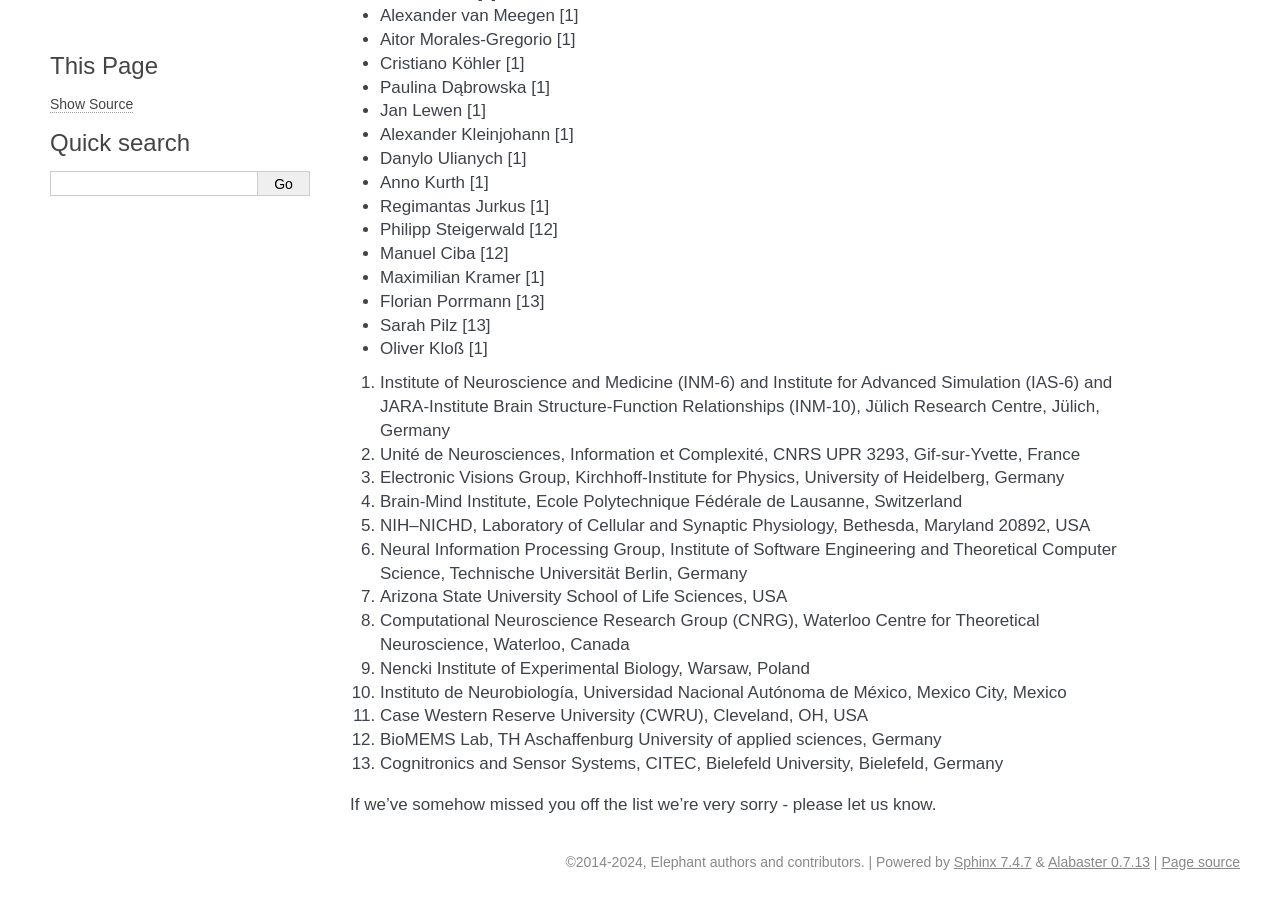
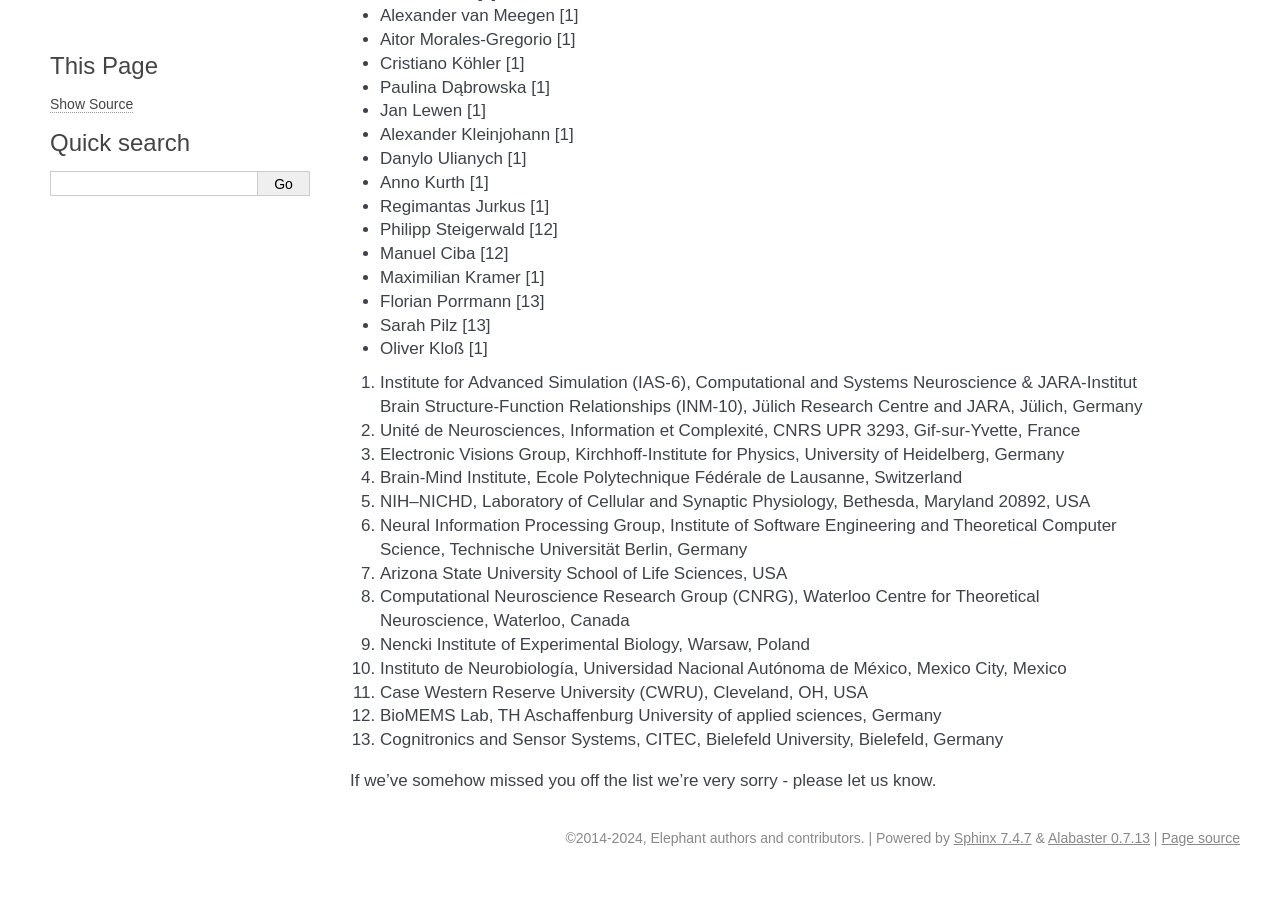
Before and after one commit to NeuralEnsemble/elephant, a Sphinx documentation site: the page built from doc/authors.rst, in a window 1280 px wide and 900 px high, scrolled down 892 px. Built offline with Sphinx 7.4.7, drawn with Linux system fonts in a browser that asks for light colours; pages that are not in the unit, such as notebooks, are missing from menus; the version number could not be read and is left out; after the commit the page ends 1768 px from its top, so only the background shows below that.

Commit message:
update affiliation in authors.rst

```diff
--- a/doc/authors.rst
+++ b/doc/authors.rst
@@ -52,7 +52,7 @@ contribution, and may not be the current affiliation of a contributor.
 * Sarah Pilz [13]
 * Oliver Kloß [1]
 
-1. Institute of Neuroscience and Medicine (INM-6) and Institute for Advanced Simulation (IAS-6) and JARA-Institute Brain Structure-Function Relationships (INM-10), Jülich Research Centre, Jülich, Germany
+1. Institute for Advanced Simulation (IAS-6), Computational and Systems Neuroscience & JARA-Institut Brain Structure-Function Relationships (INM-10), Jülich Research Centre and JARA, Jülich, Germany
 2. Unité de Neurosciences, Information et Complexité, CNRS UPR 3293, Gif-sur-Yvette, France
 3. Electronic Visions Group, Kirchhoff-Institute for Physics, University of Heidelberg, Germany
 4. Brain-Mind Institute, Ecole Polytechnique Fédérale de Lausanne, Switzerland
```
